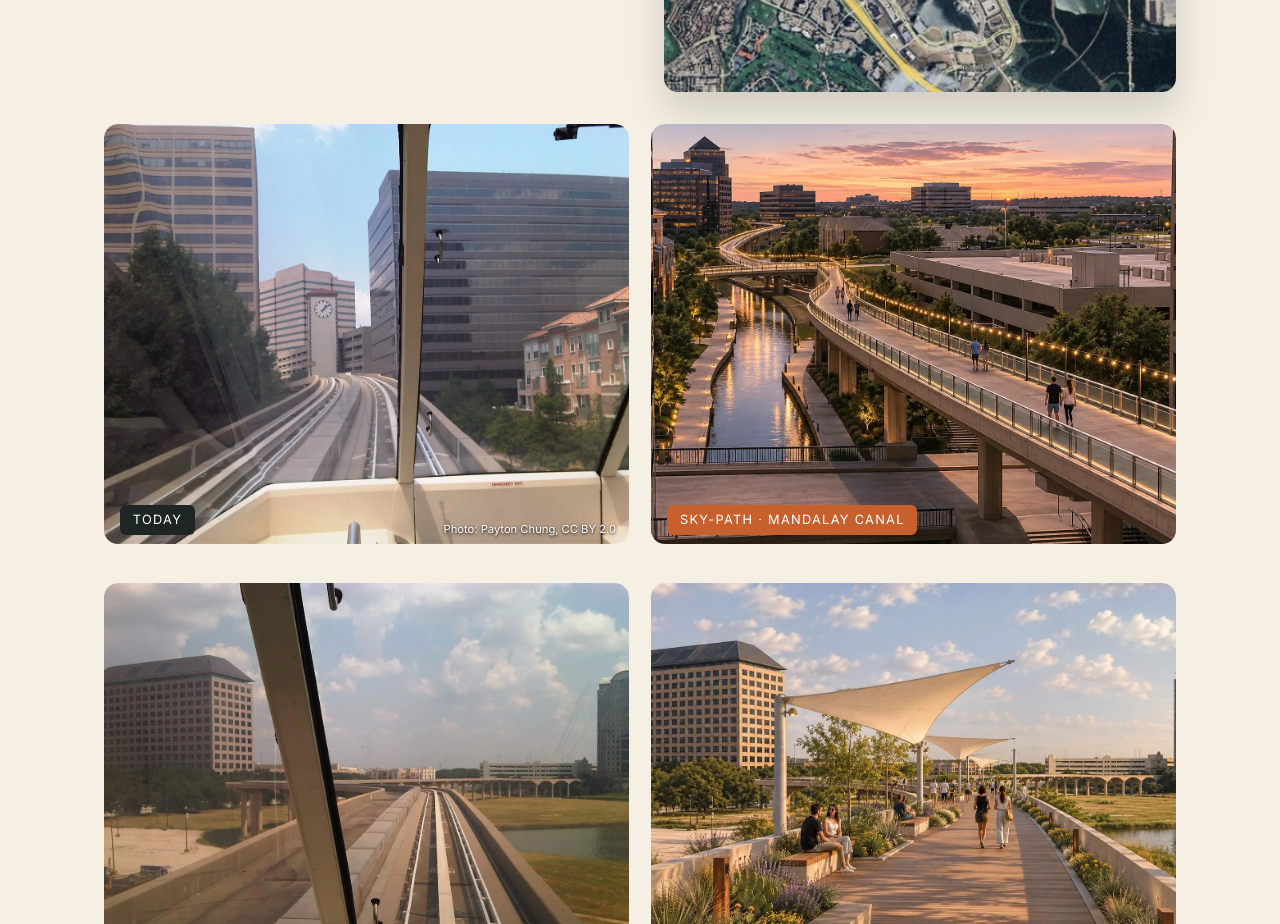
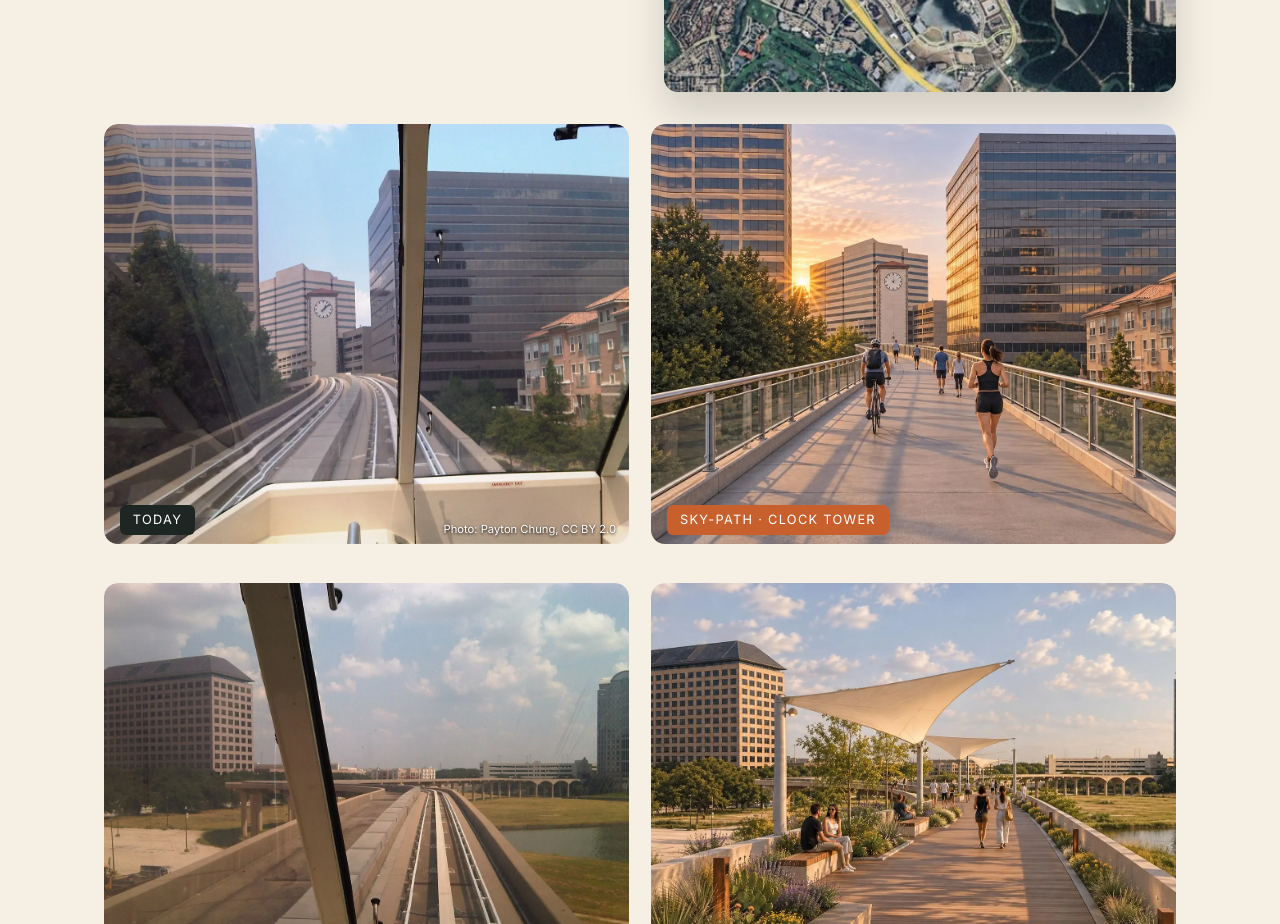
Before and after one commit to jeffcott100/lc-tp-0e0060, a plain HTML site: page index.html in a window 1280 px wide. Shown: the part 2520-3444 px from the top of the page. Drawn offline with Linux system fonts and the light colour scheme.

Commit message:
Vision: matching clock tower concept for the today photo
Co-Authored-By: Claude Opus 5.5 (1M context) <noreply@anthropic.com>

```diff
--- a/index.html
+++ b/index.html
@@ -97,7 +97,7 @@ section[id]{scroll-margin-top:70px}
 <li><b>Node A:</b> Tower 909 / DART Orange Line station</li><li><b>Node B:</b> Mandalay Canal / Bell Tower Plaza</li>
 <li><b>Integration:</b> Lake Carolyn water taxi &amp; promenade</li><li><b>Transit link:</b> pedestrian bridge to DART already exists at Tower 909</li></ul></div>
 <img src="img/map.jpg" alt="Satellite view of Las Colinas Urban Center"></div>
-<div class="ba pair stag"><figure><img src="img/real/apt-canal.webp" alt="APT guideway heading toward Bell Tower/Mandalay Canal station" loading="lazy"><figcaption>TODAY</figcaption><span class="cr">Photo: Payton Chung, CC BY 2.0</span></figure><figure class="after"><img src="img/carousel/c3.webp" alt="Concept rendering of the walkway over the Mandalay Canal at dusk" loading="lazy"><figcaption>SKY-PATH · MANDALAY CANAL</figcaption></figure></div><div class="ba pair stag"><figure><img src="img/real/apt-lake.webp" alt="APT guideway heading toward Tower on Lake Carolyn station" loading="lazy"><figcaption>TODAY</figcaption><span class="cr">Photo: Payton Chung, CC BY 2.0</span></figure><figure class="after"><img src="img/carousel/c2.webp" alt="Concept rendering of shade canopies along the path by Lake Carolyn" loading="lazy"><figcaption>SKY-PATH · LAKE CAROLYN</figcaption></figure></div></section>
+<div class="ba pair stag"><figure><img src="img/real/apt-canal.webp" alt="APT guideway heading toward Bell Tower/Mandalay Canal station" loading="lazy"><figcaption>TODAY</figcaption><span class="cr">Photo: Payton Chung, CC BY 2.0</span></figure><figure class="after"><img src="img/vision/clocktower.webp" alt="Concept rendering of the same guideway toward the clock tower as a walkway with joggers" loading="lazy"><figcaption>SKY-PATH · CLOCK TOWER</figcaption></figure></div><div class="ba pair stag"><figure><img src="img/real/apt-lake.webp" alt="APT guideway heading toward Tower on Lake Carolyn station" loading="lazy"><figcaption>TODAY</figcaption><span class="cr">Photo: Payton Chung, CC BY 2.0</span></figure><figure class="after"><img src="img/carousel/c2.webp" alt="Concept rendering of shade canopies along the path by Lake Carolyn" loading="lazy"><figcaption>SKY-PATH · LAKE CAROLYN</figcaption></figure></div></section>
 
 <section id="design" class="reveal"><div class="eyebrow">Design concept</div><h2>Designed for a Texas summer</h2>
 <p class="lead">Native, heat-tolerant xeriscaping and sustainable timber decking make a cooler stretch of walkway in the middle of the Urban Center.</p>
```
Also changed, not shown: img/vision/clocktower.webp (added).
